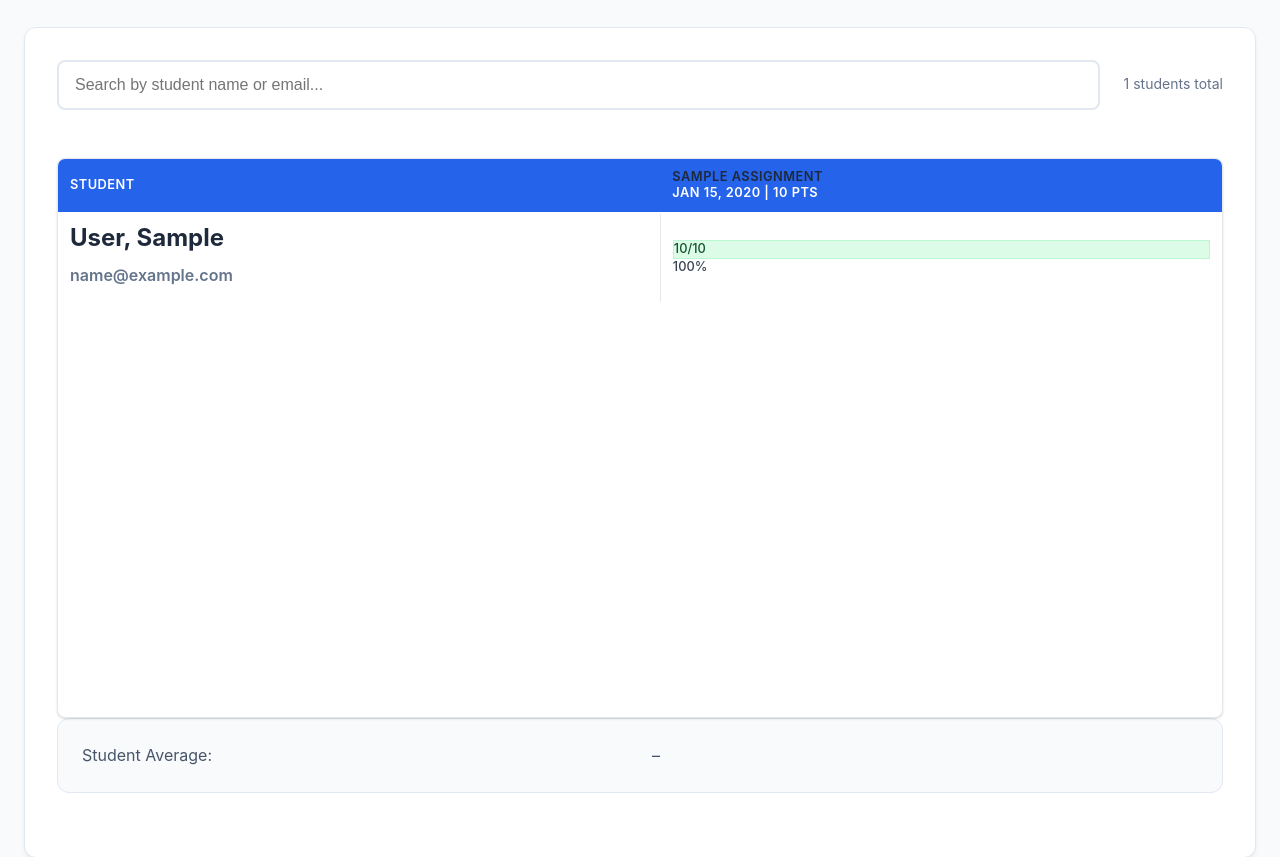
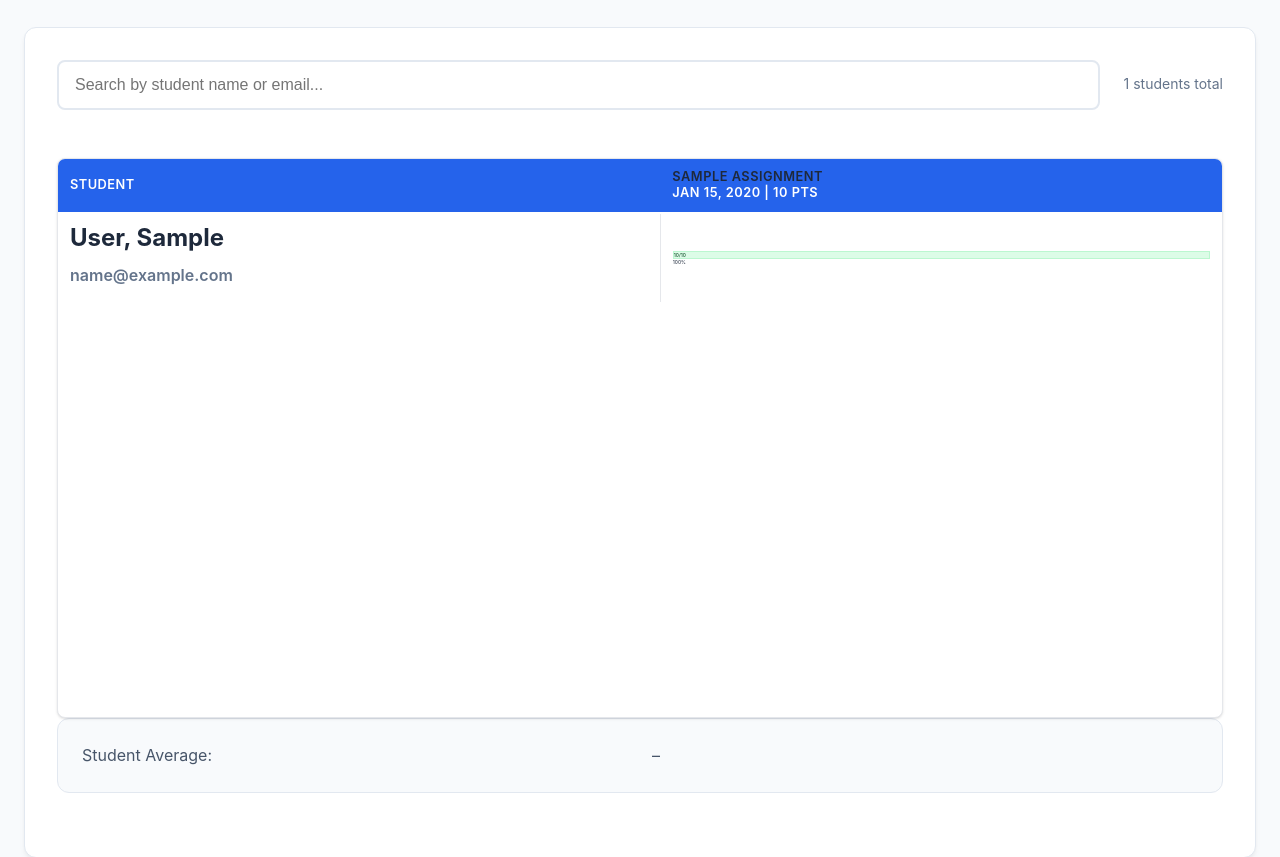
Before and after one commit to thorlorick/database_gradeinsight, a FastAPI app: page /dashboard in a window 1280 px wide. Shown: the part 296-1153 px from the top of the page. Run offline with FastAPI, Linux system fonts and the light colour scheme; tables that the repository leaves empty hold one stand-in row (values such as "Sample post").

Commit message:
Update compact.css

```diff
--- a/static/css/compact.css
+++ b/static/css/compact.css
@@ -333,7 +333,7 @@ h1 {
     border-collapse: collapse;
     background-color: white;
     table-layout: auto;
-    font-size: 0.8rem; /* Reduced from 0.875rem */
+    font-size: 0.3rem; /* Reduced from 0.875rem */
     min-width: 100%;
 }
 
@@ -351,7 +351,7 @@ th, td,
     text-align: left;
     border-bottom: 1px solid #f1f5f9;
     white-space: nowrap;
-    font-size: 0.8rem; /* Reduced from 15px */
+    font-size: 0.3rem; /* Reduced from 15px */
     color: #374151;
     line-height: 1.3; /* Tighter line height */
 }
```
